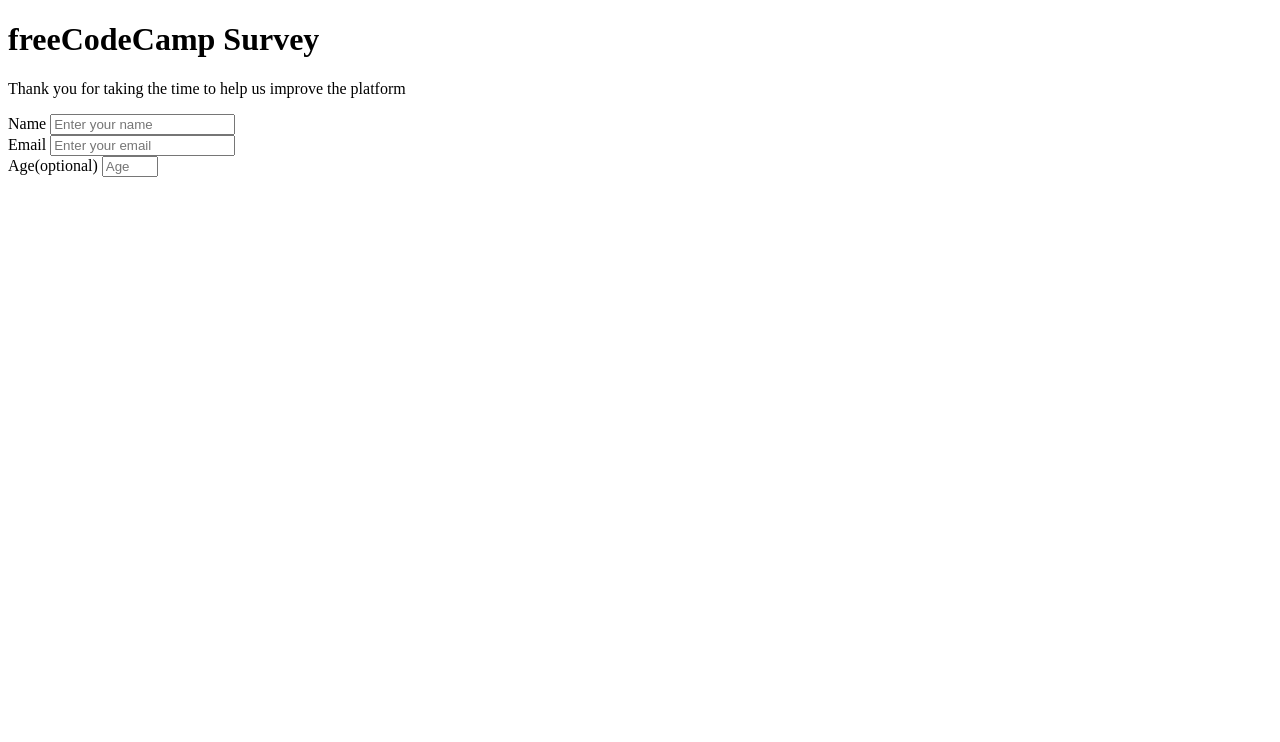
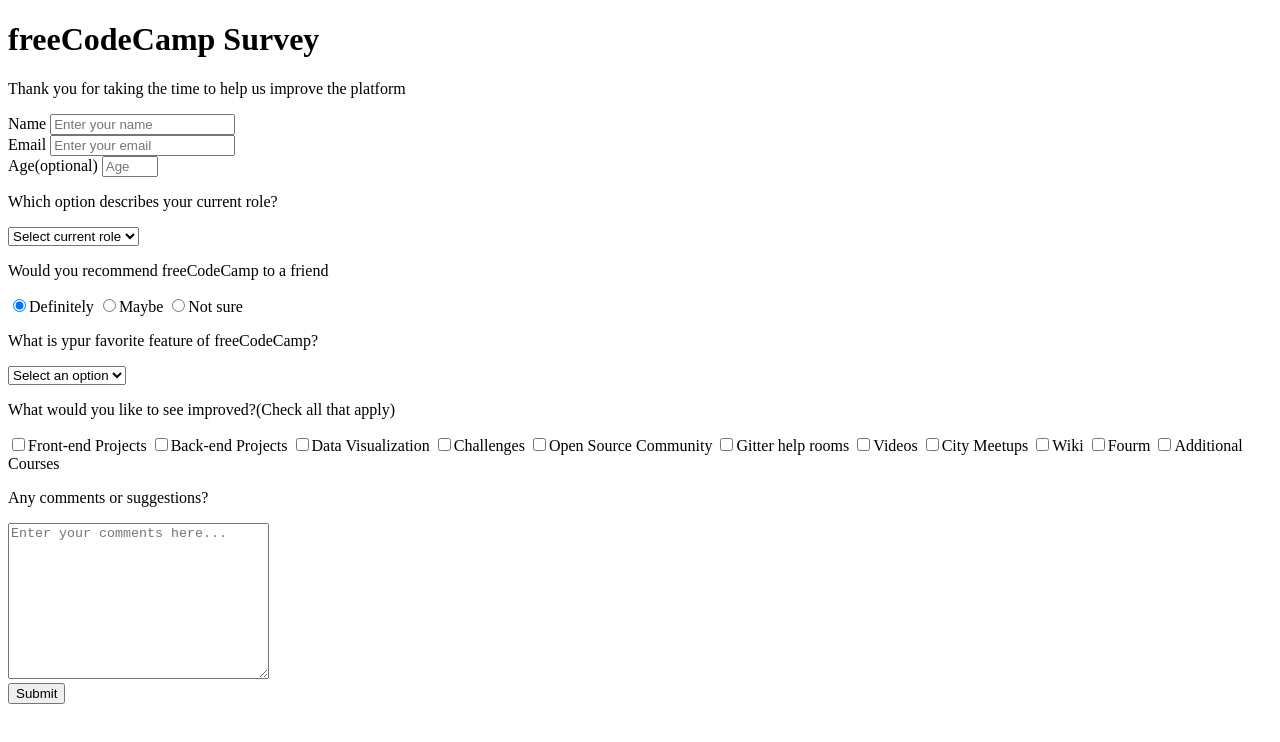
Before and after one commit to RITESH29-web/survey-form, a plain HTML site: page index.html in a window 1280 px wide. Drawn offline with Linux system fonts and the light colour scheme.

Commit message:
Basic(.html file) structure for the project is complete

```diff
--- a/index.html
+++ b/index.html
@@ -53,6 +53,158 @@
 
                 </div>
 
+                <div class="form-group">
+
+                    <p>Which option describes your current role?</p>
+
+                    <select name="role" id="dropdown" class="form-control" required>
+
+                        <option disabled selected value>Select current role</option>
+
+                        <option value="student">Student</option>
+
+                        <option value="job">Full Time Job</option>
+
+                        <option value="learner">Full Time Learner</option>
+
+                        <option value="preferNo">Prefer not to say</option>
+
+                        <option value="other">Other</option>
+
+                    </select>
+
+                </div>
+
+                <div class="form-group">
+
+                    <p>Would you recommend freeCodeCamp to a friend</p>
+
+                    <label>
+
+                        <input type="radio" class="input-radio" name="user-recommend" value="definitetly" checked/>Definitely
+
+                    </label>
+
+                    <label>
+
+                        <input type="radio" class="input-radio" name="user-recommend" value="maybe">Maybe
+
+                    </label>
+
+                    <label>
+
+                        <input type="radio" class="input-radio" name="user-recommend" value="not-sure">Not sure
+
+                    </label>
+
+                </div>
+
+                <div class="form-group">
+
+                    <p>What is ypur favorite feature of freeCodeCamp?</p>
+
+                    <select name="mostLike" id="mostLike" class="form-control" required>
+
+                        <option disabled selected value>Select an option</option>
+
+                        <option value="challenges">Challenges</option>
+
+                        <option value="projects">Projects</option>
+
+                        <option value="community">Community</option>
+
+                        <option value="openSource">Open Source</option>
+
+                    </select>
+
+                </div>
+
+                <div class="form-group">
+
+                    <p>What would you like to see improved?<span class="option">(Check all that apply)</span></p>
+
+                    <label>
+
+                        <input type="checkbox" name="prefer" class="input-checkbox" value="front-end-projects" />Front-end Projects
+
+                    </label>
+
+                    <label>
+
+                        <input type="checkbox" name="prefer" class="input-checkbox" value="back-end-projects" />Back-end Projects
+
+                    </label>
+
+                    <label>
+
+                        <input type="checkbox" name="prefer" class="input-checkbox" value="data-visualization" />Data Visualization
+
+                    </label>
+
+                    <label>
+
+                        <input type="checkbox" name="prefer" class="input-checkbox" value="challenges" />Challenges
+
+                    </label>
+
+                    <label>
+
+                        <input type="checkbox" name="prefer" class="input-checkbox" value="open-source-community" />Open Source Community
+
+                    </label>
+
+                    <label>
+
+                        <input type="checkbox" name="prefer" class="input-checkbox" value="gitter-help-rooms" />Gitter help rooms
+
+                    </label>
+
+                    <label>
+
+                        <input type="checkbox" name="prefer" class="input-checkbox" value="videos" />Videos
+
+                    </label>
+
+                    <label>
+
+                        <input type="checkbox" name="prefer" class="input-checkbox" value="city-meetups" />City Meetups
+
+                    </label>
+
+                    <label>
+
+                        <input type="checkbox" name="prefer" class="input-checkbox" value="wiki" />Wiki
+
+                    </label>
+
+                    <label>
+
+                        <input type="checkbox" name="prefer" class="input-checkbox" value="fourm"/>Fourm
+
+                    </label>
+
+                    <label>
+
+                        <input type="checkbox" name="prefer" class="input-checkbox" value="additional-courses" />Additional Courses
+
+                    </label>
+
+                </div>
+
+                <div class="form-group">
+
+                    <p>Any comments or suggestions?</p>
+
+                    <textarea name="comments" id="comments" placeholder="Enter your comments here..." cols="30" rows="10"></textarea>
+
+                </div>
+
+                <div class="form-group">
+
+                    <button id="submit" class="submit-button" type="submit">Submit</button>
+
+                </div>
+
             </form>
 
         </main>
```
